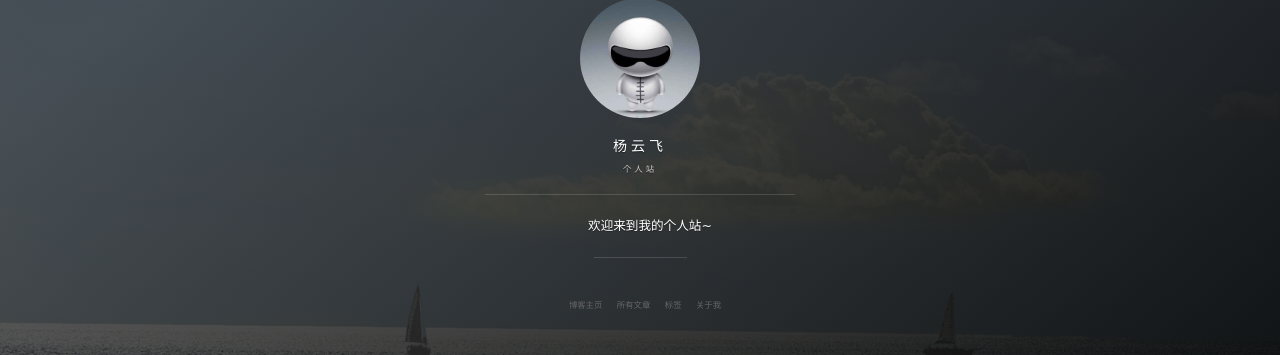
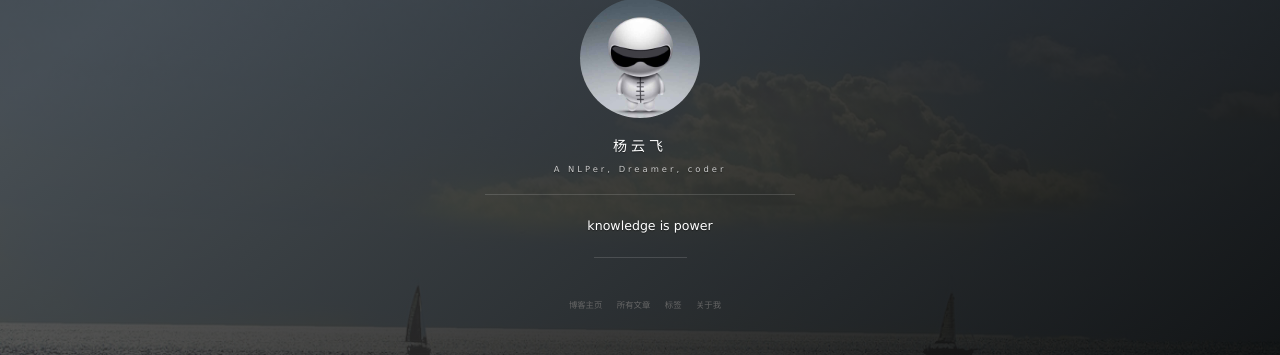
Before and after one commit to king-yyf/king-yyf.github.io, a Jekyll site: the page built from index.html, in a window 1280 px wide. Shown: the part 290-645 px from the top of the page. Built offline with Jekyll 4.4.1, drawn with Linux system fonts in a browser that asks for light colours; nearby versions of some CDN libraries; the list of posts is cut into pages by our own code; comment, search, counter and statistics services are not loaded.

Commit message:
first pages

```diff
--- a/_config.yml
+++ b/_config.yml
@@ -1,7 +1,7 @@
 # Basic
 title: 杨云飞
-subtitle: 个人站
-description: 欢迎来到我的个人站~
+subtitle: A NLPer, Dreamer, coder
+description: knowledge is power
 # 头像里面的标题
 avatarTitle: king-yyf
 # 头像里面的描述
```
Also changed, not shown: images/readme/icon.gif (deleted).
